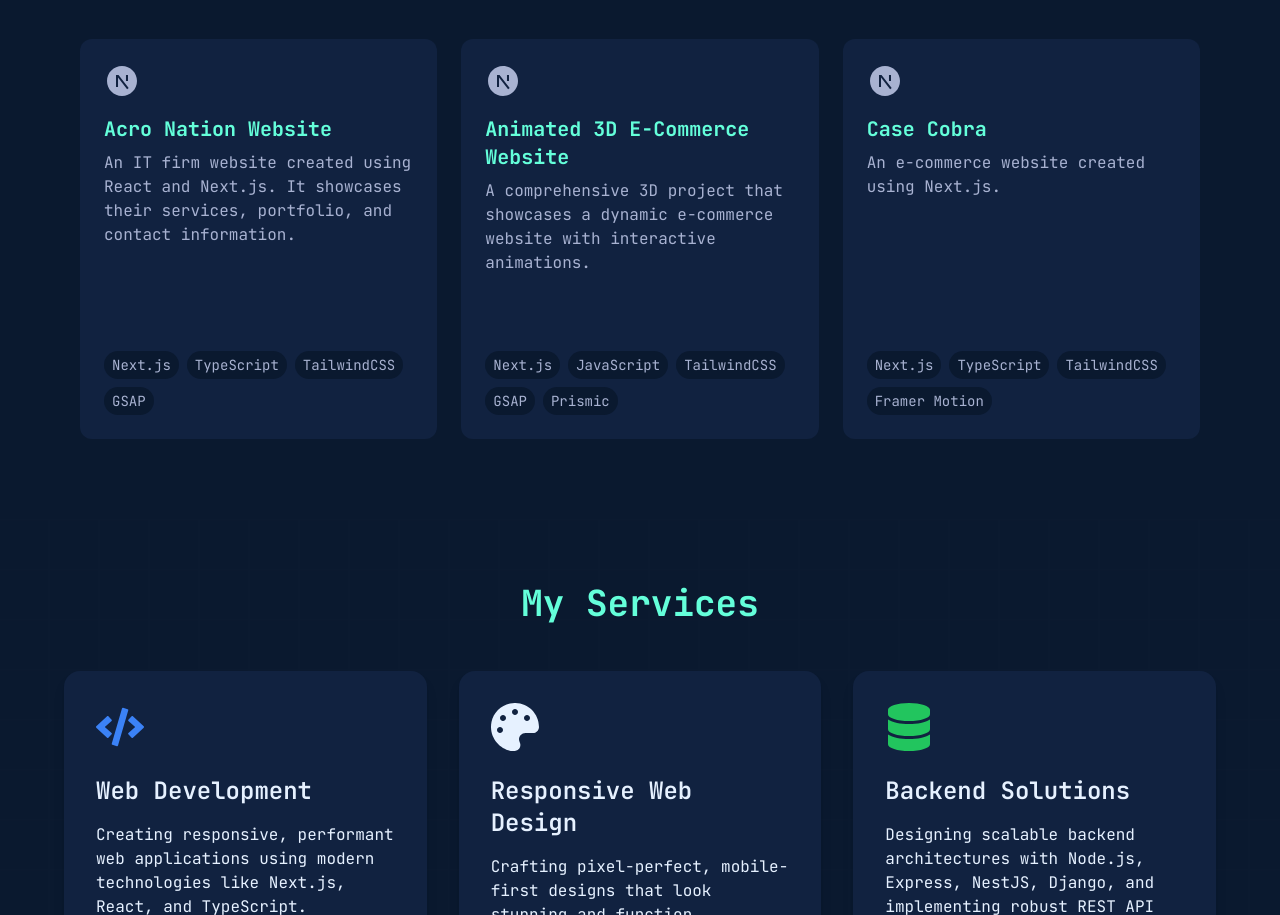
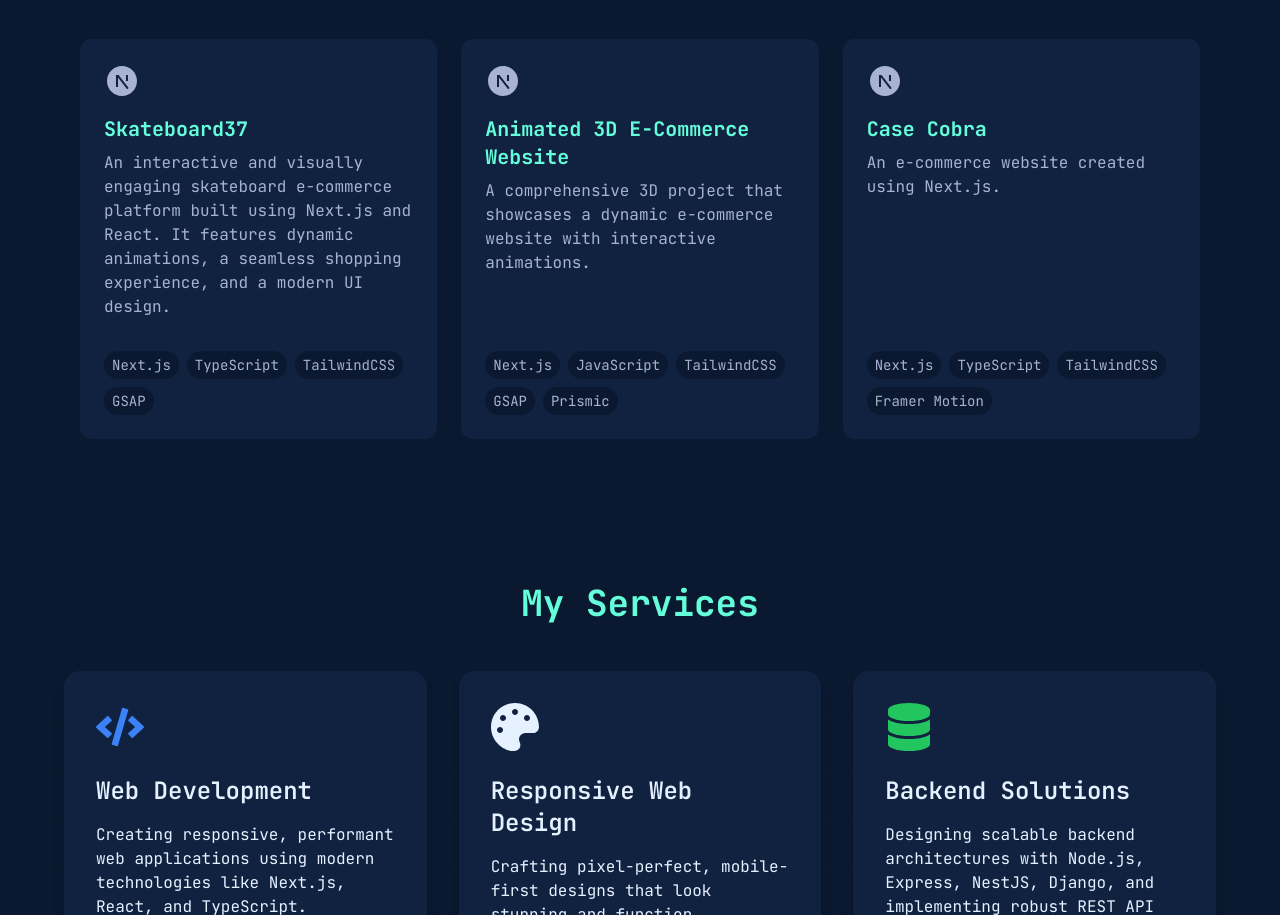
Before and after one commit to riaz37/my_portfolio, a Next.js app: page / in a window 1280 px wide. Shown: the part 2346-3261 px from the top of the page. Built offline with nearby package versions, Linux system fonts and the light colour scheme.

Commit message:
updated project

```diff
--- a/data/projects.ts
+++ b/data/projects.ts
@@ -32,17 +32,17 @@ export interface Project {
 export const projects: Project[] = [
   {
     id: 1,
-    title: "Acro Nation Website",
+    title: "Skateboard37",
     description:
-      "An IT firm website created using React and Next.js. It showcases their services, portfolio, and contact information.",
+      "An interactive and visually engaging skateboard e-commerce platform built using Next.js and React. It features dynamic animations, a seamless shopping experience, and a modern UI design.",
     icon: RiNextjsFill,
     technologies: ["Next.js", "TypeScript", "TailwindCSS", "GSAP"],
 
-    liveUrl: "https://acronation.net",
+    liveUrl: "https://skateboard37.vercel.app",
     skills: [
-      { name: "Full Stack Development" },
+      { name: "E-commerce Development" },
       { name: "UI/UX Design" },
-      { name: "Responsive Web Design" },
+      { name: "3D Animations" },
       { name: "Performance Optimization" },
     ],
   },
@@ -66,8 +66,7 @@ export const projects: Project[] = [
   {
     id: 1,
     title: "Case Cobra",
-    description:
-      "An e-commerce website created using Next.js. ",
+    description: "An e-commerce website created using Next.js. ",
     icon: RiNextjsFill,
     technologies: ["Next.js", "TypeScript", "TailwindCSS", "Framer Motion"],
 
```
